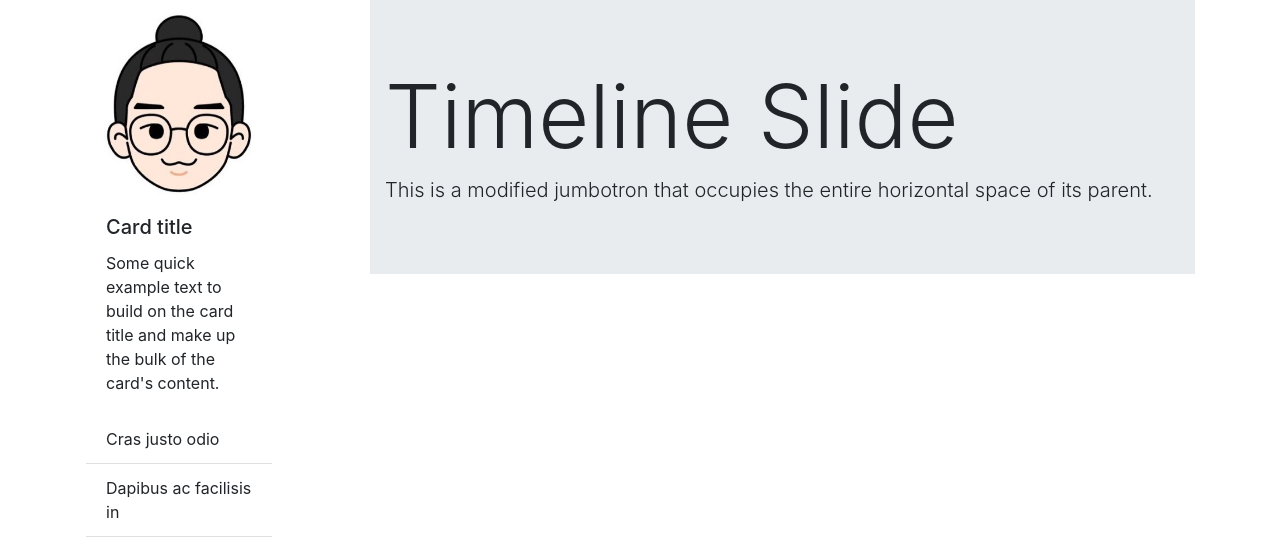
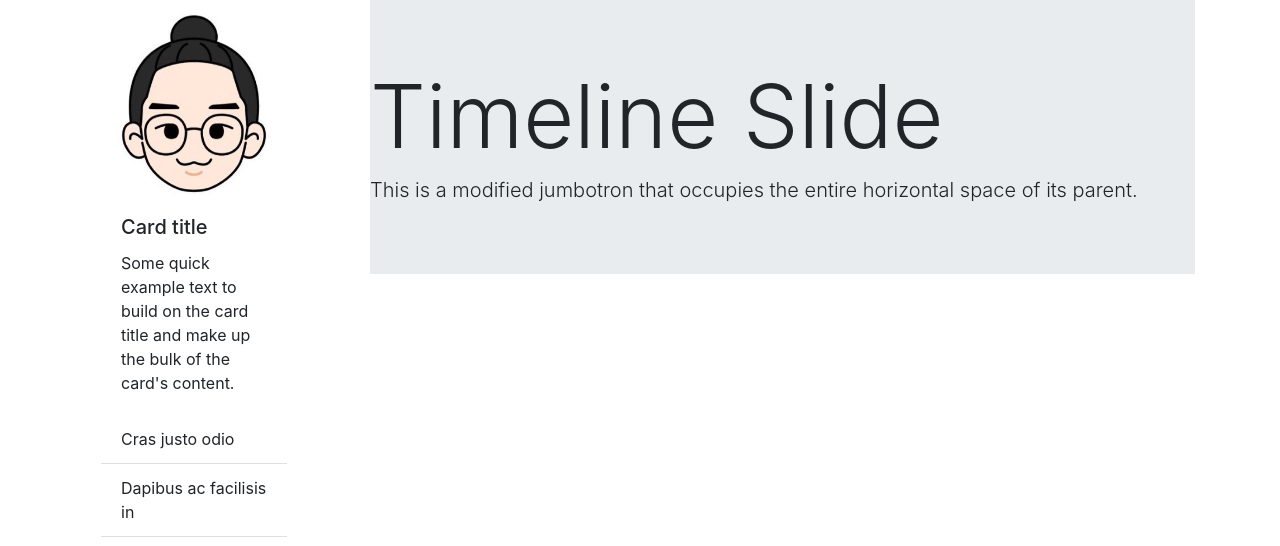
Before and after one commit to hecaiont/timeline, a Django app: page /slide/ in a window 1280 px wide. Shown: the top 546 px of the page. Run offline with Django 3.2, Linux system fonts and the light colour scheme; data that the repository does not hold is empty; some libraries are stand-ins or nearby versions.

Commit message:
base modify, scaffolding error

```diff
--- a/slide/templates/slide/base.html
+++ b/slide/templates/slide/base.html
@@ -25,17 +25,11 @@
 
         <div class="container">
             <div class="row ">
-                <div class="col col-lg-3">
-                    <div class="row">
 
-                    <!-- <div class="navbar position-fixed"> -->
-                    <nav class="navbar position-fixed w-35">
+                <div class="col-lg-3">
 
 
-
-
-
-
+                    <nav class="navbar position-fixed w-35">
                         <div class="card w-25 h-25 border-0">
                               <img src="{% static 'img/profile.jpg' %}" class="card-img-top" alt="...">
                             <div class="card-body">
@@ -53,25 +47,22 @@
                             </div>
                         </div>
                     </nav>
-                    <!-- </div> -->
 
-                    </div>
+
               </div>
 
-              <div class="col col-lg-9">
+              <div class="col-lg-9">
                     <div class="row">
-                        <div class="col">
+                        <div class="col-lg-12">
                             <div class="jumbotron jumbotron-fluid">
-                                <div class="container">
                                     <h1 class="display-2">Timeline Slide</h1>
                                     <p class="h5 font-weight-light">This is a modified jumbotron that occupies the entire horizontal space of its parent.</p>
-                                </div>
                             </div>
                         </div>
                     </div>
 
                     <div class="row">
-                        <div class="col">
+                        <div class="col-lg-9">
                         {% block content %}
                         {% endblock content %}
                         </div>
```
